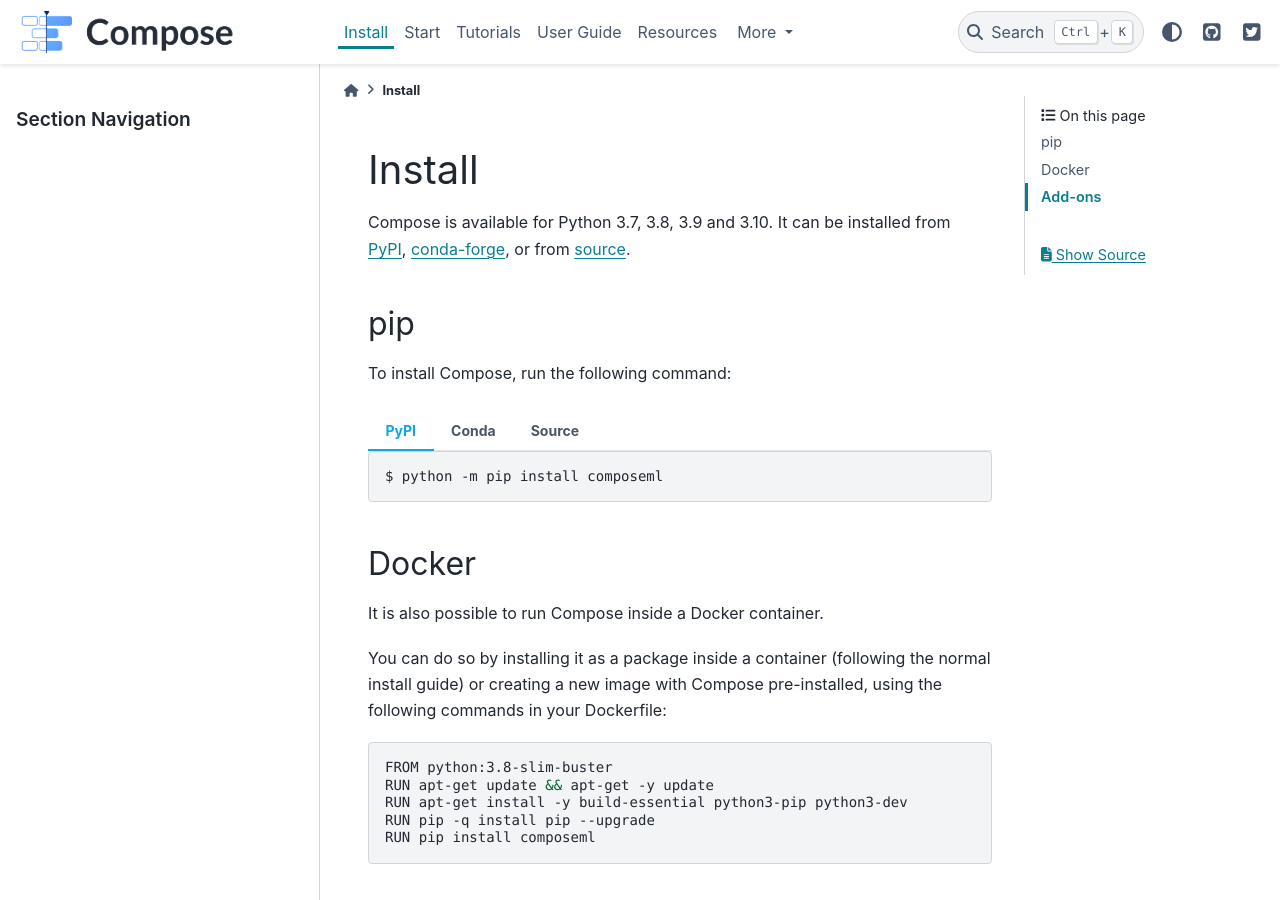
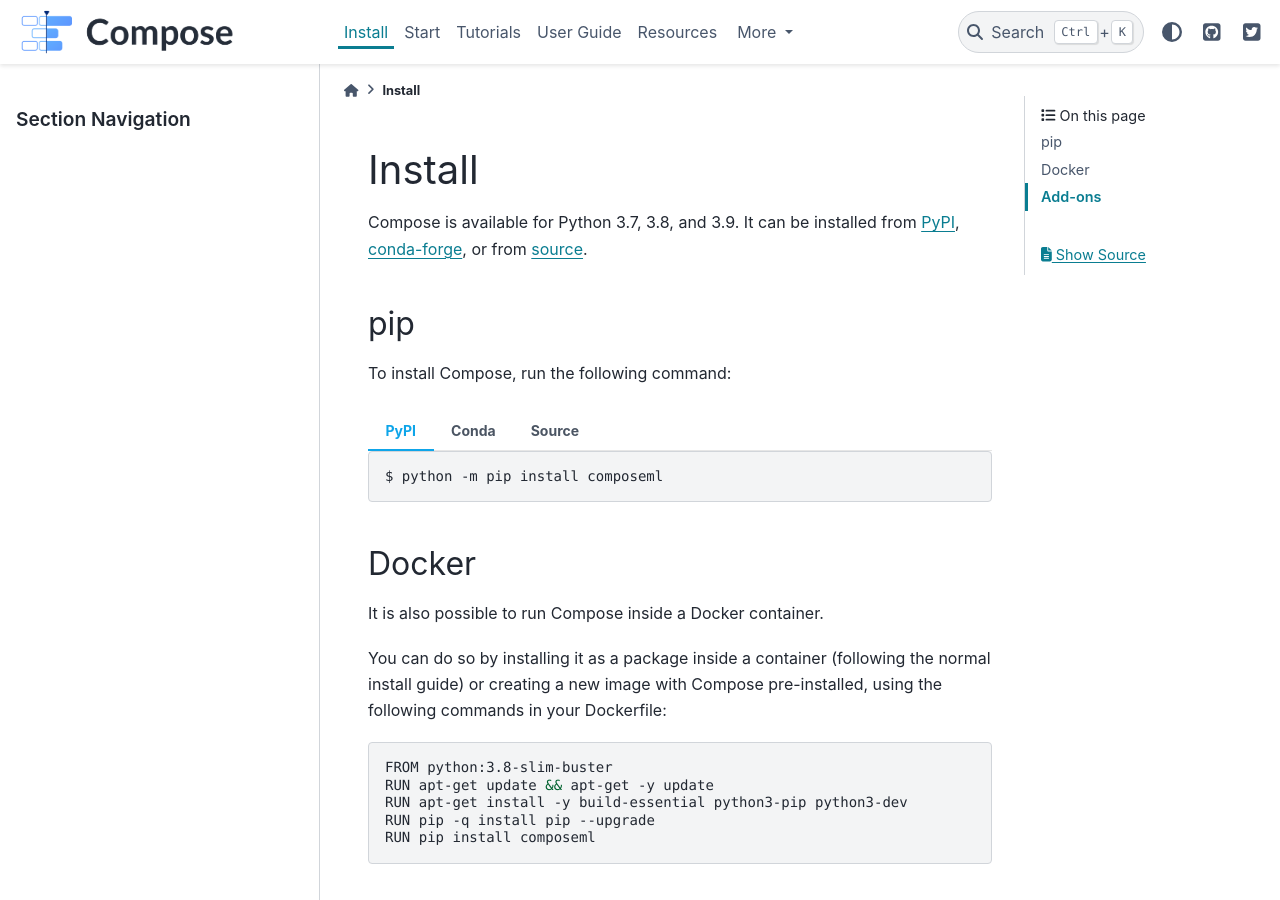
Before and after one commit to alteryx/compose, a Sphinx documentation site: the page built from docs/source/install.md, in a window 1280 px wide and 900 px high. Built offline with Sphinx 7.4.7 and the PyData theme 0.15.4, drawn with Linux system fonts in a browser that asks for light colours; comment, search, counter and statistics services are not loaded.

Commit message:
remove py310

```diff
--- a/docs/source/install.md
+++ b/docs/source/install.md
@@ -1,6 +1,6 @@
 # Install
 
-Compose is available for Python 3.7, 3.8, 3.9 and 3.10. It can be installed from [PyPI](https://pypi.org/project/composeml/), [conda-forge](https://anaconda.org/conda-forge/composeml), or from [source](https://github.com/alteryx/compose).
+Compose is available for Python 3.7, 3.8, and 3.9. It can be installed from [PyPI](https://pypi.org/project/composeml/), [conda-forge](https://anaconda.org/conda-forge/composeml), or from [source](https://github.com/alteryx/compose).
 
 ## pip
 
--- a/setup.cfg
+++ b/setup.cfg
@@ -23,7 +23,6 @@ classifier =
     Programming Language :: Python :: 3.7
     Programming Language :: Python :: 3.8
     Programming Language :: Python :: 3.9
-    Programming Language :: Python :: 3.10
     Operating System :: Microsoft :: Windows
     Operating System :: POSIX
     Operating System :: Unix
```
Also changed, not shown: 1 other file.
